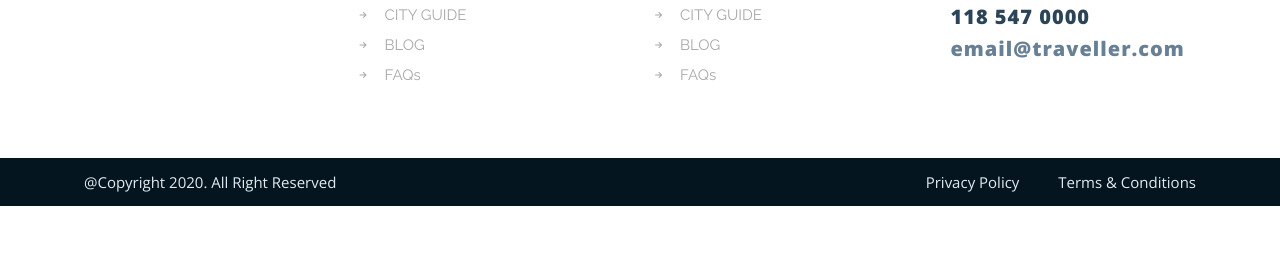
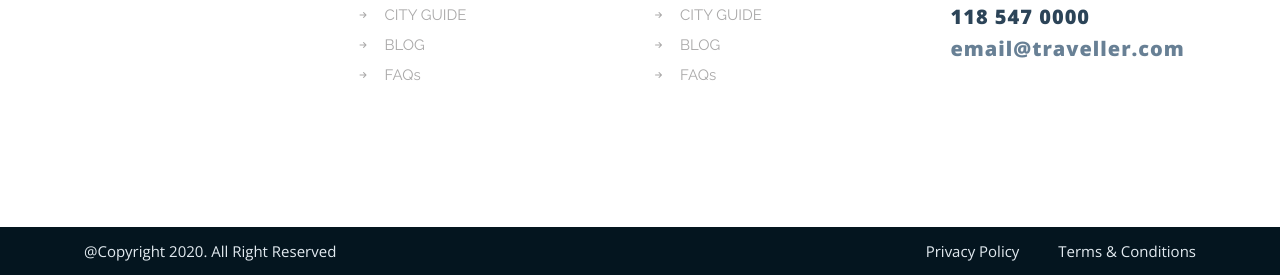
Before and after one commit to yushanwebdev/traveller, a website built with webpack: page build/index.html in a window 1280 px wide. Shown: the part 2924-3199 px from the top of the page. Before the commit the page ends 3130 px from the top, so only its background shows below. Built offline with nearby package versions, Linux system fonts and the light colour scheme.

Commit message:
update the footer gap in min-width 1200px

```diff
--- a/src/style.scss
+++ b/src/style.scss
@@ -787,6 +787,7 @@ footer {
 	@include media-breakpoint-up(xl) {
 		.footer-container {
 			padding-top: 100px;
+			padding-bottom: 100px;
 
 			.link-tel,
 			.link-mail {
```
